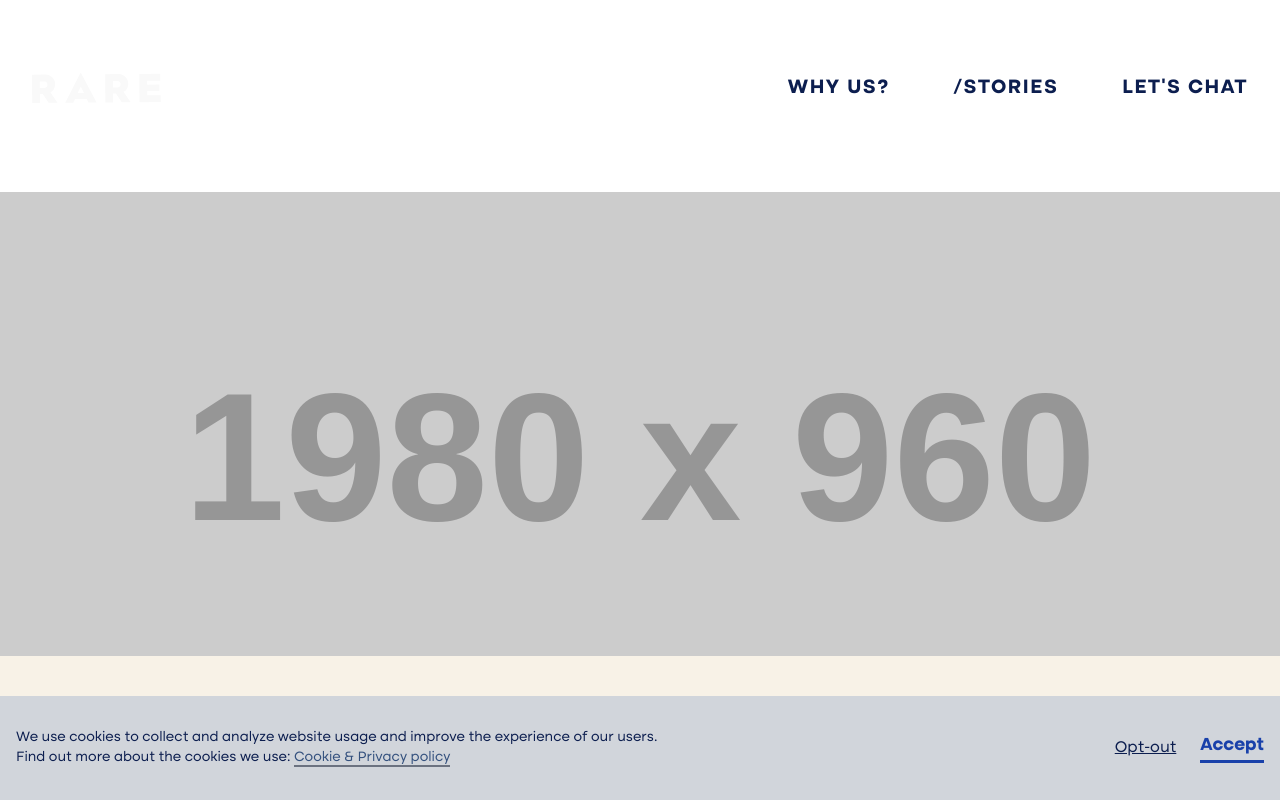
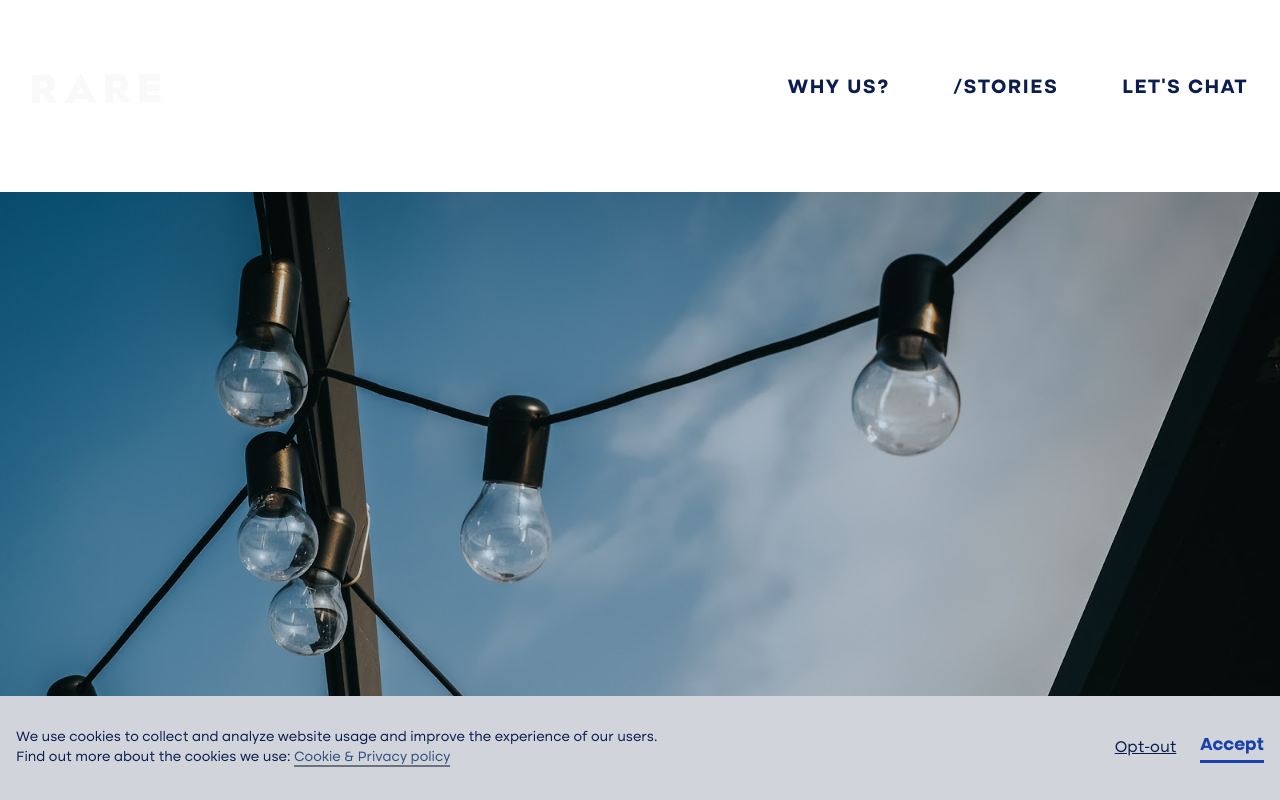
Before and after one commit to rareagency/rare.fi, a Next.js app: page /blog/testpost in a window 1280 px wide. Shown: the top 800 px of the page. Built offline with nearby package versions, Linux system fonts and the light colour scheme; a small style sheet from the web is missing.

Commit message:
Add statically imported images where possible for build time optimizations
In the future, online images should get this too: https://github.com/vercel/next.js/discussions/19065

```diff
--- a/components/Blog/BlogHeader.tsx
+++ b/components/Blog/BlogHeader.tsx
@@ -1,10 +1,12 @@
+import Image from "next/image";
 import React from "react";
 import { daysPassed } from "../../utils/blog";
 import { c } from "../../utils/classnames";
 
 interface Props {
-  imgUrl: string;
-  imgAlt: string;
+  image: string | StaticImageData;
+  imageAlt: string;
+  imagePlaceholder?: string;
   title: string;
   intro?: string;
   tags?: string[];
@@ -14,8 +16,9 @@ interface Props {
 }
 
 const BlogHeader = ({
-  imgUrl,
-  imgAlt,
+  image,
+  imageAlt,
+  imagePlaceholder,
   title,
   tags,
   intro,
@@ -25,12 +28,30 @@ const BlogHeader = ({
 }: Props) => {
   return (
     <header className="col-all layout-grid mt-48 sm:mt-24">
-      <img
-        src={imgUrl}
-        alt={imgAlt}
-        className="col-all object-cover w-full"
-        style={{ minHeight: "20rem", maxHeight: "35rem" }}
-      />
+      <div
+        className="overflow-hidden col-all w-full"
+        style={{ maxHeight: "40rem" }}
+      >
+        {typeof image === "string" ? (
+          <Image
+            src={image}
+            alt={imageAlt}
+            placeholder="blur"
+            blurDataURL={imagePlaceholder}
+            layout="responsive"
+            width={1075}
+            height={425}
+            className="object-cover"
+          />
+        ) : (
+          <Image
+            src={image}
+            alt={imageAlt}
+            placeholder="blur"
+            layout="responsive"
+          />
+        )}
+      </div>
 
       <article
         className={c(
@@ -38,7 +59,7 @@ const BlogHeader = ({
           "mx-auto py-16 px-8 -mt-64",
           "md:-mt-4 2xl:w-full 2xl:-mt-24 sm:py-8"
         )}
-        style={{ maxWidth: "1535px" }}
+        style={{ maxWidth: "1535px", zIndex: 1 }}
       >
         <section className="col-start-2 col-span-6">
           <h2 className="mb-10 sm:text-xl sm:mb-3 tracking-wider">{title}</h2>
--- a/components/ContactUs/ContactRiku.tsx
+++ b/components/ContactUs/ContactRiku.tsx
@@ -1,18 +1,15 @@
 import Image from "next/image";
 import React from "react";
-import { staticPlaceholder } from "../../utils/blog";
+import rikuImg from "../../public/static/pictures/riku-rouvila.jpg";
 import TextLink from "../TextLink";
 
 export const ContactRiku = () => (
   <section id="contact-riku" className="col-all layout-grid p-0 mt-48 md:mt-16">
     <div className="col-start-2 col-span-4 md:col-span-6 lg:col-start-1 lg:col-span-6 lg:px-8">
       <Image
-        src="/static/pictures/riku-rouvila.jpg"
+        src={rikuImg}
         alt="Riku Rouvila - Lead developer and Co-Founder of the company"
-        width={626}
-        height={415}
         placeholder="blur"
-        blurDataURL={staticPlaceholder}
         className="object-cover"
       />
     </div>
--- a/pages/blog/[slug].tsx
+++ b/pages/blog/[slug].tsx
@@ -32,8 +32,9 @@ const Post = ({ article }: Props) => {
     <Layout title={article.title}>
       <BlogHeader
         title={article.title}
-        imgUrl={article.cover_image}
-        imgAlt="cover image"
+        image={article.cover_image}
+        imageAlt="cover image"
+        imagePlaceholder={article.cover_image_placeholder}
         tags={article.tags}
         publishedAtReadable={article.readable_publish_date}
         publishedAt={article.published_at}
--- a/pages/blog/founding-story.tsx
+++ b/pages/blog/founding-story.tsx
@@ -5,8 +5,8 @@ import BlogImageRow from "../../components/Blog/BlogImageRow";
 import BlogParagraph from "../../components/Blog/BlogParagraph";
 import BlogQuote from "../../components/Blog/BlogQuote";
 import Layout from "../../layouts/Page";
+import headerImg from "../../public/static/blog/founding-story/header.jpg";
 import { getStaticMetaData } from "../../utils/blog";
-
 const metaData = getStaticMetaData("founding-story");
 
 const BlogDetail = () => {
@@ -14,8 +14,8 @@ const BlogDetail = () => {
     <Layout title={metaData.title}>
       <BlogHeader
         title={metaData.title}
-        imgUrl={metaData.cover_image}
-        imgAlt={metaData.cover_image_alt || ""}
+        image={headerImg}
+        imageAlt={metaData.cover_image_alt || ""}
         tags={metaData.tags}
         intro={metaData.description}
         publishedAtReadable={metaData.readable_publish_date}
--- a/pages/blog/testpost.tsx
+++ b/pages/blog/testpost.tsx
@@ -8,14 +8,15 @@ import BlogParagraph from "../../components/Blog/BlogParagraph";
 import BlogQuote from "../../components/Blog/BlogQuote";
 import SkaterBlock from "../../components/SkaterBlock";
 import Layout from "../../layouts/Page";
+import headerImg from "../../public/static/blog/founding-story/header.jpg";
 
 const BlogDetail = () => {
   return (
     <Layout title="Test blog post">
       <BlogHeader
         title="What I learned from"
-        imgUrl="https://via.placeholder.com/1980x960.jpg"
-        imgAlt="placeholder"
+        image={headerImg}
+        imageAlt="placeholder"
         tags={["github", "azure"]}
         publishedAtReadable="Jan 1"
         publishedAt="2021-01-01T12:00:00Z"
```
